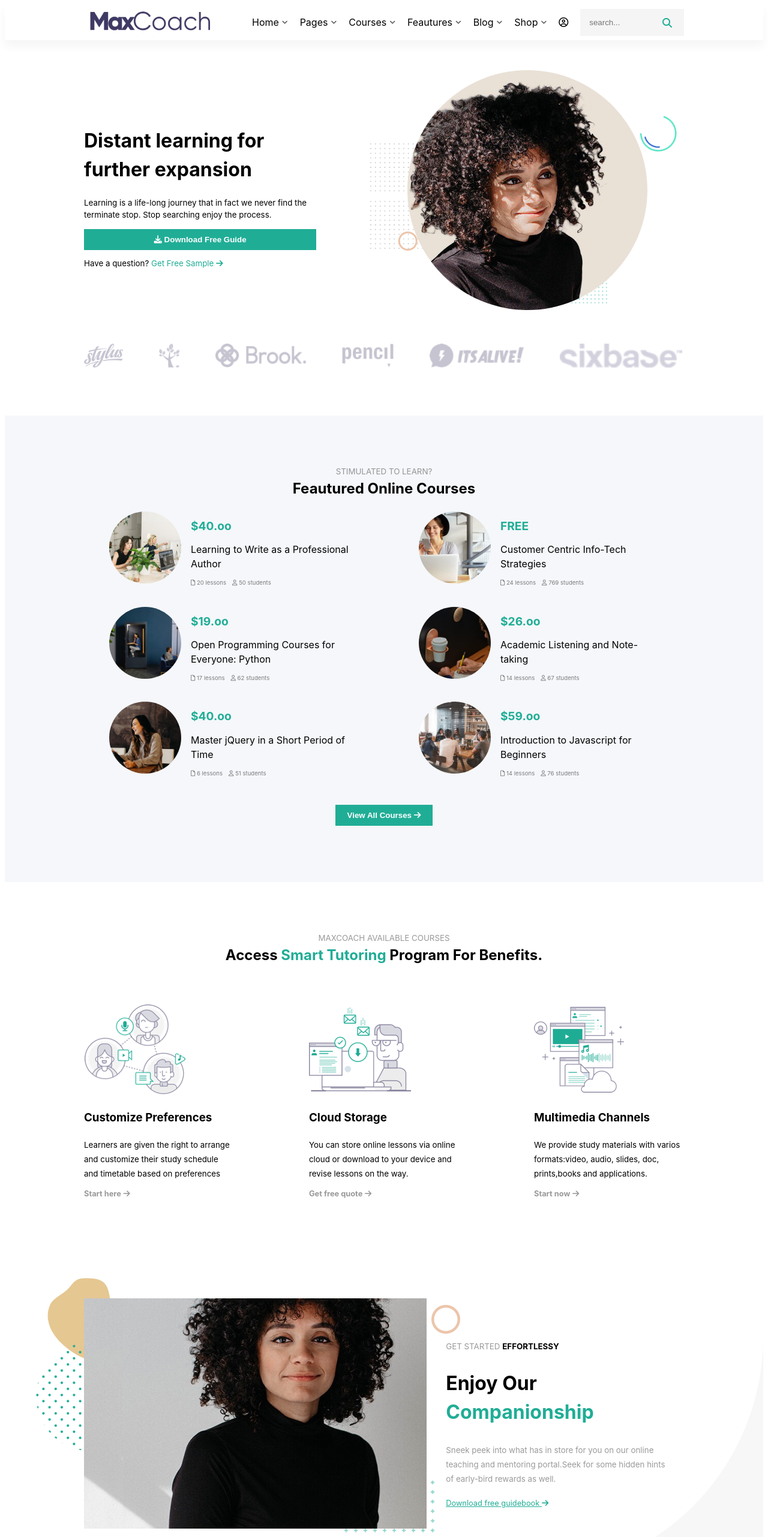
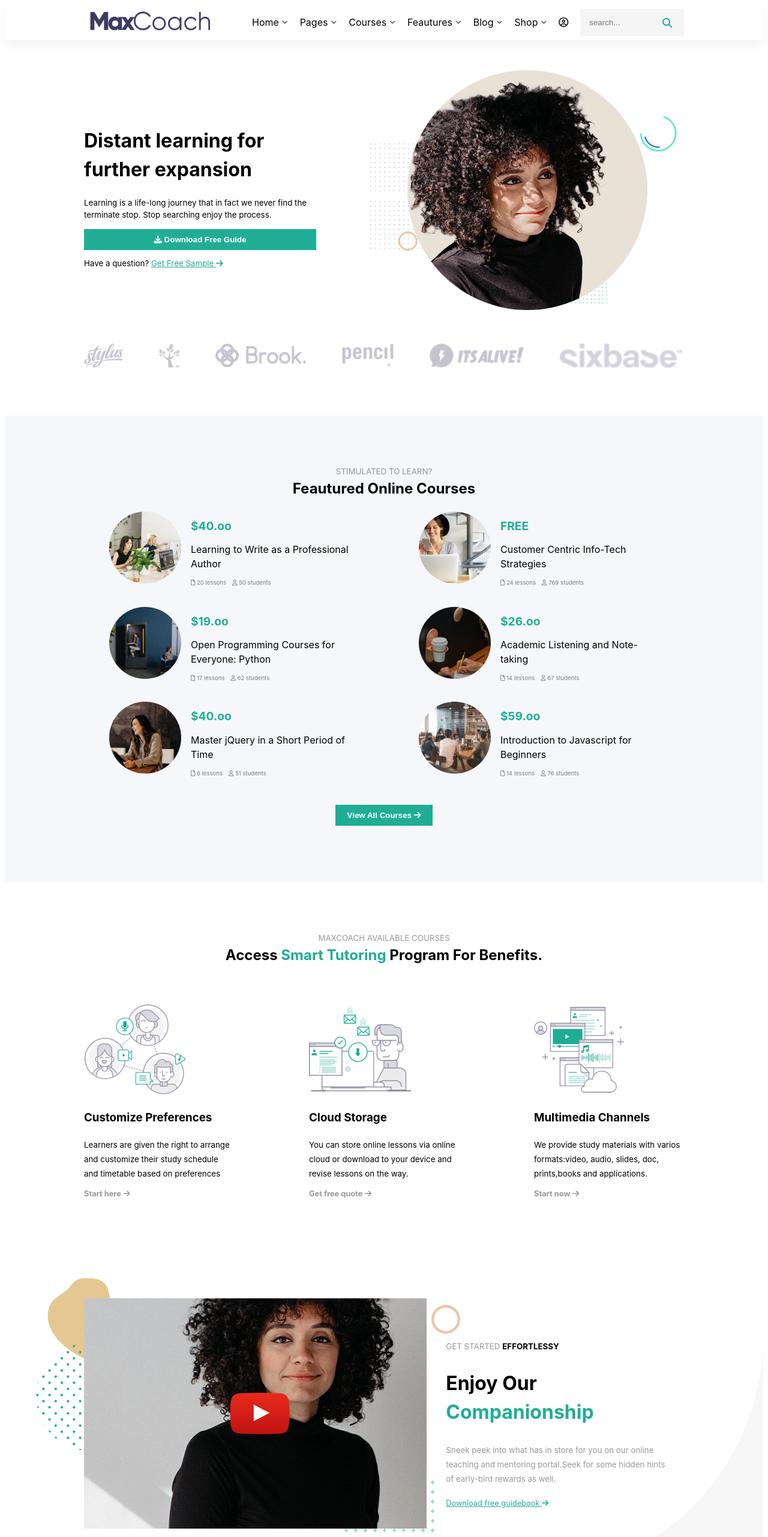
Before and after one commit to christiancamilleri/proj-html-vuejs, a Vue app: page / in a window 1280 px wide. Shown: the top 2563 px of the page at 60% size. Built offline with nearby package versions, Linux system fonts and the light colour scheme.

Commit message:
feat: fix micro-bug

```diff
--- a/src/components/AppFooter.vue
+++ b/src/components/AppFooter.vue
@@ -110,6 +110,8 @@ footer {
 
                 color: #b1b1b1;
             }
+
+
         }
 
         .list-1 {
@@ -121,11 +123,7 @@ footer {
             color: #b1b1b1;
         }
 
-        li:hover {
-            color: #20AD96;
 
-            cursor: pointer;
-        }
 
         .footer-right {
             display: flex;
@@ -150,6 +148,12 @@ footer {
                     padding: 0;
                     gap: 0 10px;
                 }
+
+                li:hover {
+                    color: #20AD96;
+
+                    cursor: pointer;
+                }
             }
         }
     }
@@ -157,7 +161,7 @@ footer {
     #go-up {
         border-radius: 50%;
         position: absolute;
-        bottom: 0;
+        bottom: 10px;
         right: 0;
     }
 
--- a/src/components/CompanionItem.vue
+++ b/src/components/CompanionItem.vue
@@ -86,8 +86,10 @@ export default {
 
             #yt-btn {
                 position: absolute;
-                top: 44%;
-                right: 40%
+                top: 35%;
+                right: 40%;
+
+                z-index: 6;
             }
 
             #path1 {
--- a/src/components/SliderCardItem.vue
+++ b/src/components/SliderCardItem.vue
@@ -39,7 +39,7 @@ export default {
 <style lang="scss" scoped>
 .card {
     width: calc(100% / 3 - 2em / 3 * 2);
-    height: 300px;
+    height: 250px;
     padding: 2em;
 
     background-color: white;
--- a/src/components/SliderCards.vue
+++ b/src/components/SliderCards.vue
@@ -151,8 +151,6 @@ export default {
     height: 100%;
     width: 100%;
 
-    overflow: scroll;
-
 }
 
 #slider {
--- a/src/components/jumbo.vue
+++ b/src/components/jumbo.vue
@@ -70,6 +70,7 @@ export default {
 
         a {
             color: #20AD96;
+            text-decoration: underline;
         }
 
     }
```
